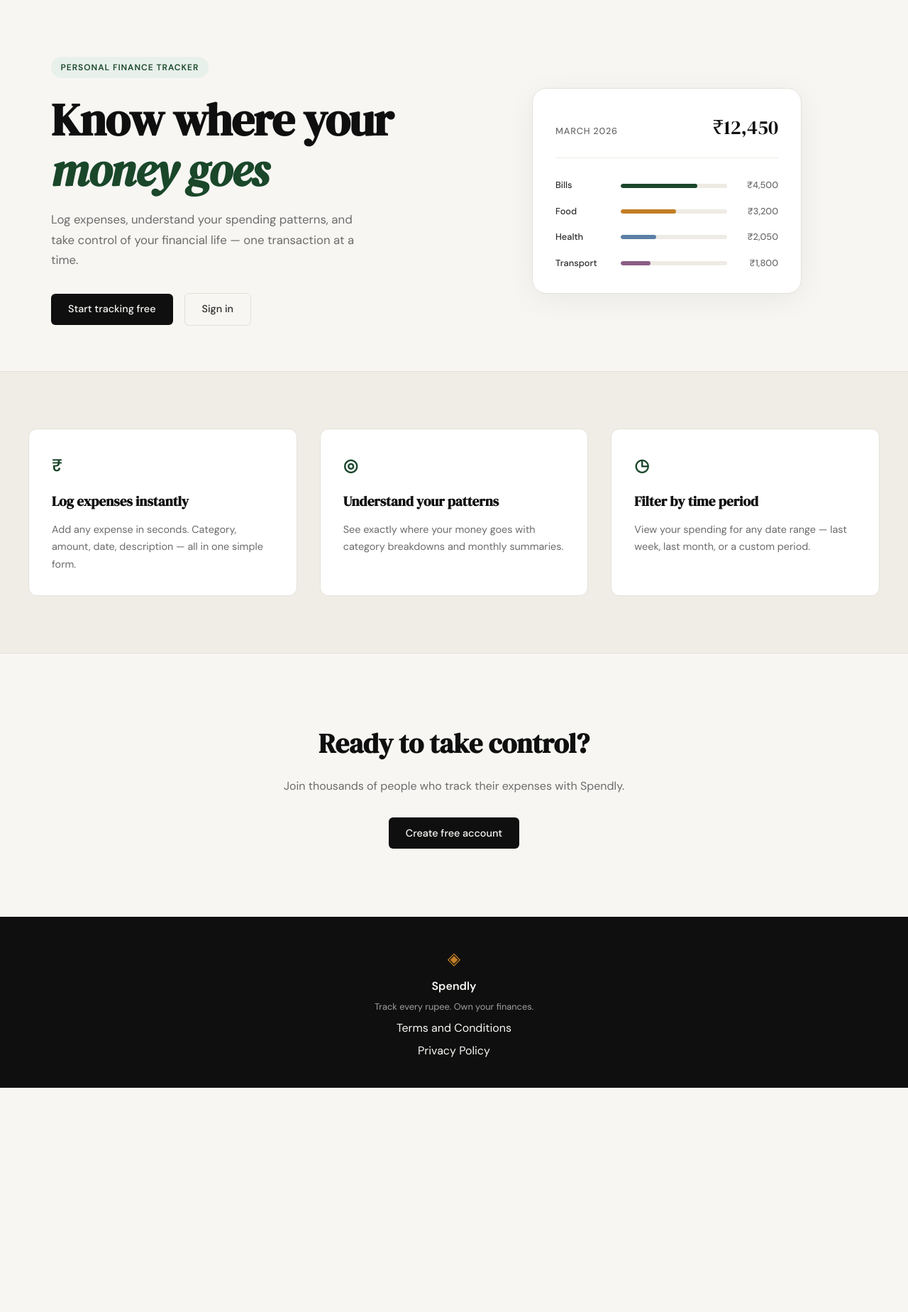
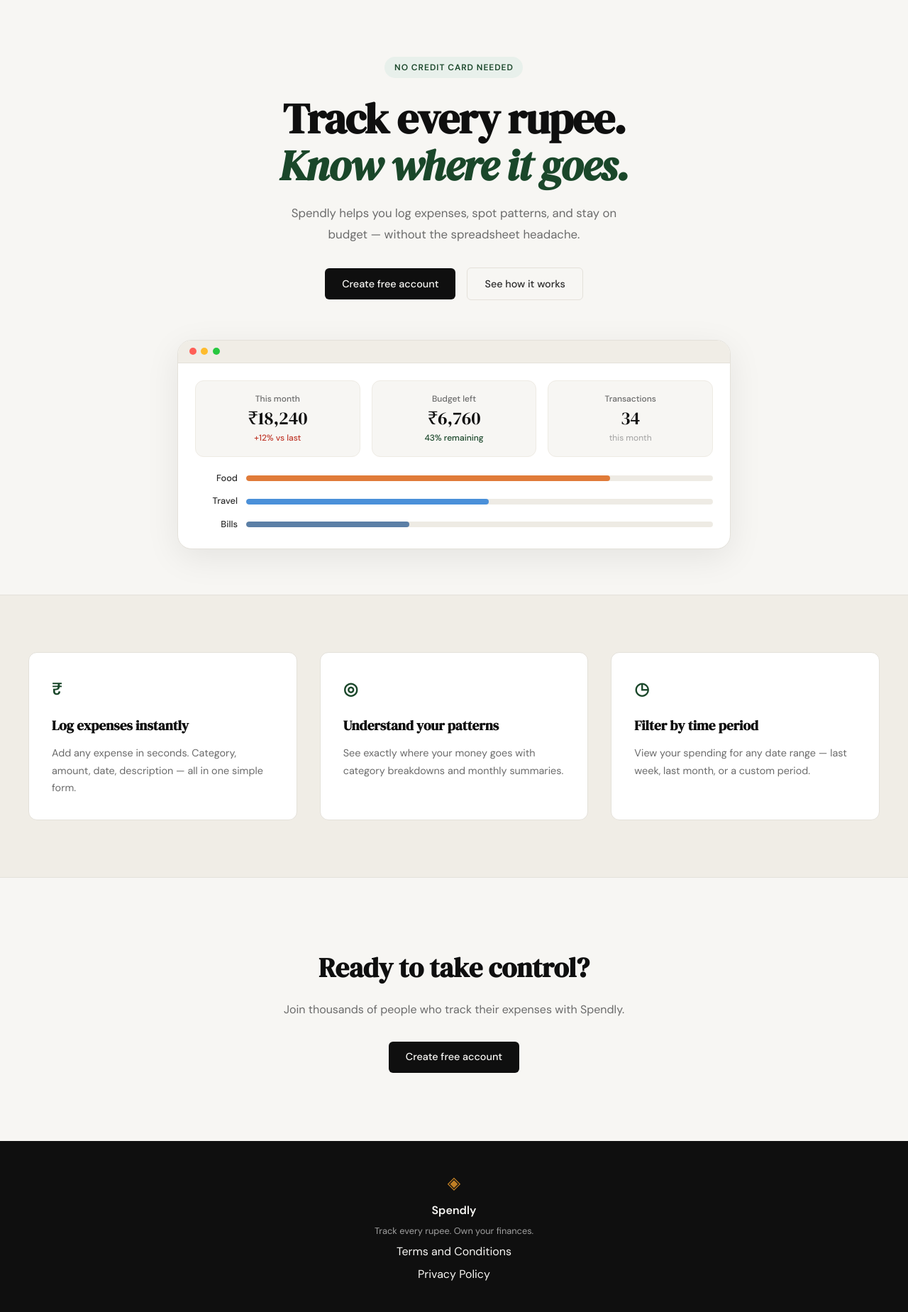
Before and after one commit to Alishaw99/spendly, a Flask app: page / in a window 1280 px wide. Shown: the part 61-1910 px from the top of the page at 71% size. Before the commit the page ends 1594 px from the top, so only its background shows below. Run offline with Flask 3, Linux system fonts and the light colour scheme.

Commit message:
landing: redesign hero section to match mock up

```diff
--- /dev/null
+++ b/static/css/landing.css
@@ -0,0 +1,186 @@
+/* ------------------------------------------------------------------ */
+/* Hero — centered layout override                                     */
+/* ------------------------------------------------------------------ */
+
+.hero--centered {
+    display: flex;
+    flex-direction: column;
+    align-items: center;
+    text-align: center;
+    padding: 5rem 2rem 4rem;
+    max-width: var(--max-width);
+    margin: 0 auto;
+    gap: 3.5rem;
+}
+
+.hero-text {
+    max-width: 600px;
+}
+
+.hero--centered .hero-badge {
+    margin-bottom: 1.5rem;
+}
+
+.hero--centered .hero-title {
+    font-family: var(--font-display);
+    font-size: clamp(2.5rem, 5vw, 3.75rem);
+    line-height: 1.1;
+    letter-spacing: -0.02em;
+    color: var(--ink);
+    margin-bottom: 1.25rem;
+}
+
+.hero--centered .hero-title em {
+    font-style: italic;
+    color: var(--accent);
+}
+
+.hero--centered .hero-subtitle {
+    font-size: 1.05rem;
+    color: var(--ink-muted);
+    line-height: 1.75;
+    margin-bottom: 2rem;
+    max-width: 480px;
+    margin-left: auto;
+    margin-right: auto;
+}
+
+.hero--centered .hero-actions {
+    display: flex;
+    gap: 1rem;
+    justify-content: center;
+    align-items: center;
+}
+
+/* ------------------------------------------------------------------ */
+/* Dashboard mockup                                                    */
+/* ------------------------------------------------------------------ */
+
+.dash-window {
+    width: 100%;
+    max-width: 780px;
+    background: var(--paper-card);
+    border: 1px solid var(--border);
+    border-radius: var(--radius-lg);
+    box-shadow: 0 12px 48px rgba(0, 0, 0, 0.08);
+    overflow: hidden;
+}
+
+.dash-chrome {
+    background: var(--paper-warm);
+    border-bottom: 1px solid var(--border);
+    padding: 0.65rem 1rem;
+    display: flex;
+    align-items: center;
+    gap: 0.4rem;
+}
+
+.dot {
+    width: 10px;
+    height: 10px;
+    border-radius: 50%;
+    display: inline-block;
+}
+
+.dot-red    { background: #ff5f57; }
+.dot-yellow { background: #febc2e; }
+.dot-green  { background: #28c840; }
+
+.dash-body {
+    padding: 1.5rem;
+    display: flex;
+    flex-direction: column;
+    gap: 1.25rem;
+}
+
+/* Stat cards */
+
+.dash-stats {
+    display: grid;
+    grid-template-columns: repeat(3, 1fr);
+    gap: 1rem;
+}
+
+.dash-stat {
+    background: var(--paper);
+    border: 1px solid var(--border-soft);
+    border-radius: var(--radius-md);
+    padding: 1rem 1.25rem;
+    display: flex;
+    flex-direction: column;
+    gap: 0.2rem;
+}
+
+.dash-stat-label {
+    font-size: 0.75rem;
+    color: var(--ink-muted);
+    font-weight: 500;
+}
+
+.dash-stat-value {
+    font-family: var(--font-display);
+    font-size: 1.6rem;
+    color: var(--ink);
+    line-height: 1.15;
+}
+
+.dash-stat-trend {
+    font-size: 0.75rem;
+    font-weight: 500;
+}
+
+.trend-up { color: #c0392b; }
+.trend-ok { color: var(--accent); }
+
+.dash-stat-sub {
+    font-size: 0.75rem;
+    color: var(--ink-faint);
+}
+
+/* Bar rows */
+
+.dash-bars {
+    display: flex;
+    flex-direction: column;
+    gap: 0.75rem;
+}
+
+.dash-bar-row {
+    display: grid;
+    grid-template-columns: 60px 1fr;
+    align-items: center;
+    gap: 0.75rem;
+}
+
+.dash-bar-label {
+    font-size: 0.8rem;
+    font-weight: 500;
+    color: var(--ink-soft);
+    text-align: right;
+}
+
+.dash-bar-track {
+    height: 8px;
+    background: var(--border-soft);
+    border-radius: 999px;
+    overflow: hidden;
+}
+
+.dash-bar {
+    height: 100%;
+    border-radius: 999px;
+}
+
+/* ------------------------------------------------------------------ */
+/* Responsive                                                          */
+/* ------------------------------------------------------------------ */
+
+@media (max-width: 600px) {
+    .dash-stats {
+        grid-template-columns: 1fr;
+    }
+
+    .hero--centered {
+        padding: 3rem 1rem 2rem;
+    }
+}
--- a/templates/landing.html
+++ b/templates/landing.html
@@ -2,59 +2,65 @@
 
 {% block title %}Spendly — Track Every Rupee{% endblock %}
 
+{% block head %}
+<link rel="stylesheet" href="{{ url_for('static', filename='css/landing.css') }}">
+{% endblock %}
+
 {% block content %}
 
-<section class="hero">
-    <div class="hero-inner">
-        <div class="hero-badge">Personal Finance Tracker</div>
+<section class="hero hero--centered">
+    <div class="hero-text">
+        <div class="hero-badge">No credit card needed</div>
         <h1 class="hero-title">
-            Know where your<br>
-            <em>money goes</em>
+            Track every rupee.<br>
+            <em>Know where it goes.</em>
         </h1>
         <p class="hero-subtitle">
-            Log expenses, understand your spending patterns,
-            and take control of your financial life —
-            one transaction at a time.
+            Spendly helps you log expenses, spot patterns, and stay
+            on budget — without the spreadsheet headache.
         </p>
         <div class="hero-actions">
-            <a href="{{ url_for('register') }}" class="btn-primary">Start tracking free</a>
-            <a href="{{ url_for('login') }}" class="btn-ghost">Sign in</a>
+            <a href="{{ url_for('register') }}" class="btn-primary">Create free account</a>
+            <a href="#" class="btn-ghost">See how it works</a>
         </div>
     </div>
-    <div class="hero-visual">
-        <div class="mock-card">
-            <div class="mock-card-header">
-                <span class="mock-label">March 2026</span>
-                <span class="mock-total">₹12,450</span>
+
+    <div class="dash-window">
+        <div class="dash-chrome">
+            <span class="dot dot-red"></span>
+            <span class="dot dot-yellow"></span>
+            <span class="dot dot-green"></span>
+        </div>
+        <div class="dash-body">
+            <div class="dash-stats">
+                <div class="dash-stat">
+                    <span class="dash-stat-label">This month</span>
+                    <span class="dash-stat-value">₹18,240</span>
+                    <span class="dash-stat-trend trend-up">+12% vs last</span>
+                </div>
+                <div class="dash-stat">
+                    <span class="dash-stat-label">Budget left</span>
+                    <span class="dash-stat-value">₹6,760</span>
+                    <span class="dash-stat-trend trend-ok">43% remaining</span>
+                </div>
+                <div class="dash-stat">
+                    <span class="dash-stat-label">Transactions</span>
+                    <span class="dash-stat-value">34</span>
+                    <span class="dash-stat-sub">this month</span>
+                </div>
             </div>
-            <div class="mock-bars">
-                <div class="mock-bar-row">
-                    <span class="mock-cat">Bills</span>
-                    <div class="mock-bar-track">
-                        <div class="mock-bar" style="width: 72%"></div>
-                    </div>
-                    <span class="mock-amt">₹4,500</span>
+            <div class="dash-bars">
+                <div class="dash-bar-row">
+                    <span class="dash-bar-label">Food</span>
+                    <div class="dash-bar-track"><div class="dash-bar" style="width: 78%; background: #e07b39;"></div></div>
                 </div>
-                <div class="mock-bar-row">
-                    <span class="mock-cat">Food</span>
-                    <div class="mock-bar-track">
-                        <div class="mock-bar mock-bar-2" style="width: 52%"></div>
-                    </div>
-                    <span class="mock-amt">₹3,200</span>
+                <div class="dash-bar-row">
+                    <span class="dash-bar-label">Travel</span>
+                    <div class="dash-bar-track"><div class="dash-bar" style="width: 52%; background: #4a90d9;"></div></div>
                 </div>
-                <div class="mock-bar-row">
-                    <span class="mock-cat">Health</span>
-                    <div class="mock-bar-track">
-                        <div class="mock-bar mock-bar-3" style="width: 33%"></div>
-                    </div>
-                    <span class="mock-amt">₹2,050</span>
-                </div>
-                <div class="mock-bar-row">
-                    <span class="mock-cat">Transport</span>
-                    <div class="mock-bar-track">
-                        <div class="mock-bar mock-bar-4" style="width: 28%"></div>
-                    </div>
-                    <span class="mock-amt">₹1,800</span>
+                <div class="dash-bar-row">
+                    <span class="dash-bar-label">Bills</span>
+                    <div class="dash-bar-track"><div class="dash-bar" style="width: 35%; background: #5b7fa6;"></div></div>
                 </div>
             </div>
         </div>
```
